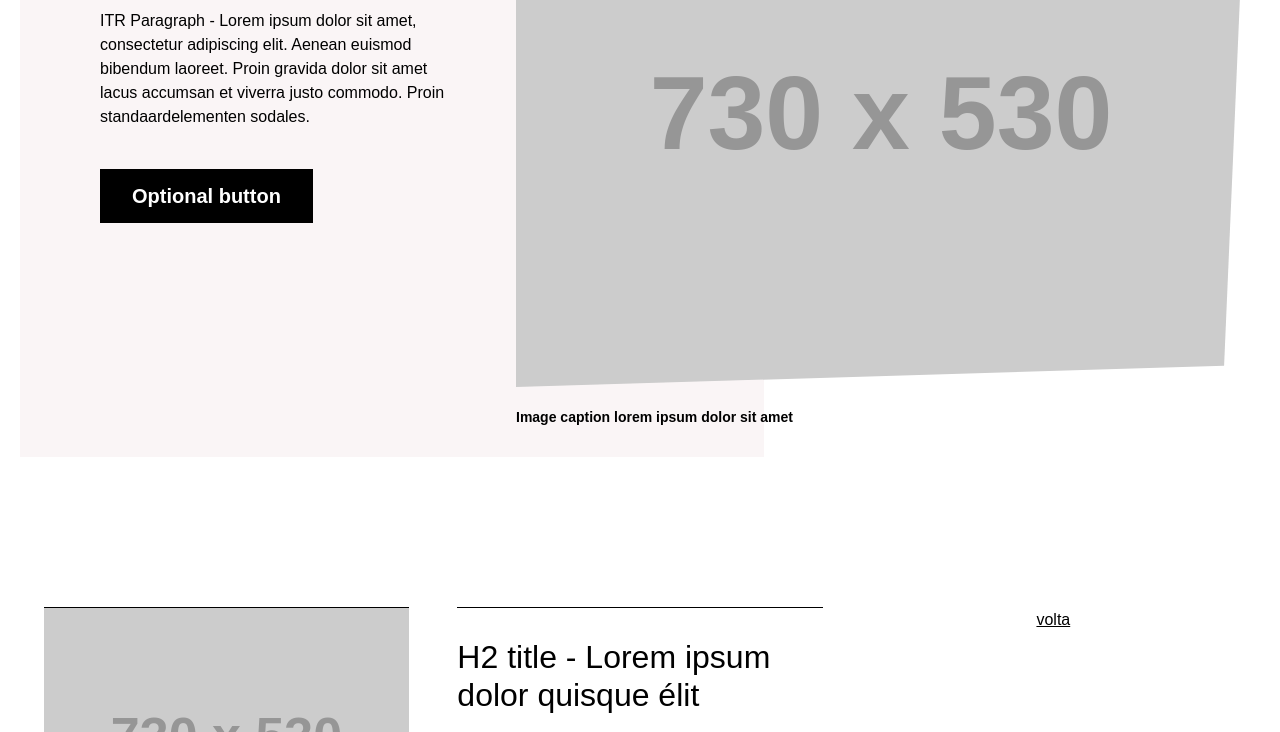
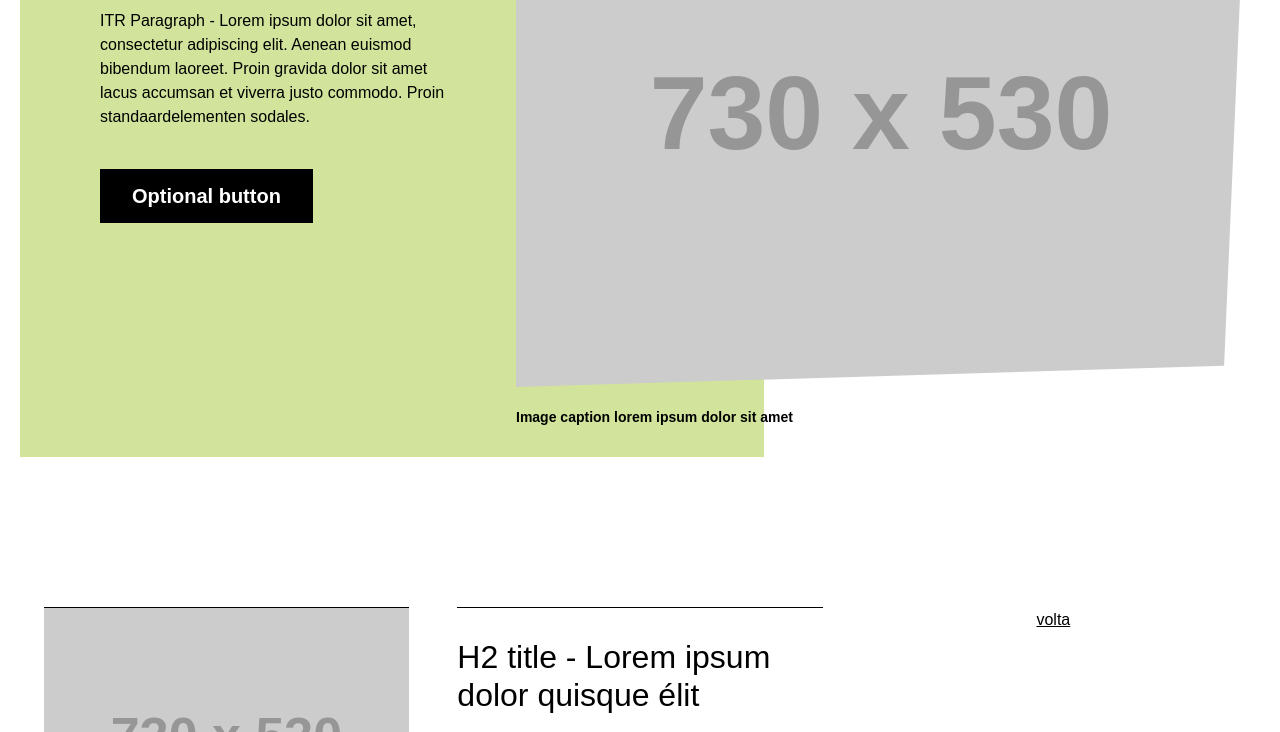
Before and after one commit to ScoutsGidsenVL/groep-template, a website: page index.html in a window 1280 px wide. Shown: the part 655-1387 px from the top of the page. Drawn offline with nearby package versions, Linux system fonts and the light colour scheme; placeholder pictures from the web are drawn by us; a web font is replaced by a local one.

Commit message:
Update default colors

```diff
--- a/assets/scss/abstracts/_variables.scss
+++ b/assets/scss/abstracts/_variables.scss
@@ -14,7 +14,7 @@ $clr-white: #FFFFFF;
 $clr-black: #000000;
 $clr-grey: #6C757D;
 $clr-grey-light: #BFBFBF;
-$clr-main: #8C2035;
-$clr-main-20: rgba(140, 32, 53, 0.2);
-$clr-secondary: #C69BA3;
-$clr-tertiary: #FAF5F6;
+$clr-main: #748d26;
+$clr-main-20: lighten($clr-main, 20%);
+$clr-secondary: #572600;
+$clr-tertiary: lighten($clr-main, 40%);
--- a/assets/scss/pages/_contact.scss
+++ b/assets/scss/pages/_contact.scss
@@ -46,7 +46,7 @@
       font-weight: $main-font-weight-semibold;
     }
     .number {
-      color: $clr-main;
+      color: $clr-secondary;
       font-weight: $main-font-weight-regular;
     }
     select#selectContactNumber,
--- a/webpack.config.js
+++ b/webpack.config.js
@@ -41,7 +41,7 @@ Encore
      * https://symfony.com/doc/current/frontend.html#adding-more-features
      */
     .cleanupOutputBeforeBuild()
-    .enableBuildNotifications()
+    //.enableBuildNotifications()
     //.enableSourceMaps(!Encore.isProduction())
     // enables hashed filenames (e.g. app.abc123.css)
     //.enableVersioning(Encore.isProduction())
```
Also changed, not shown: package.json (+6 -5 lines), public/build/script.js, public/build/style.css, 2 other files.
